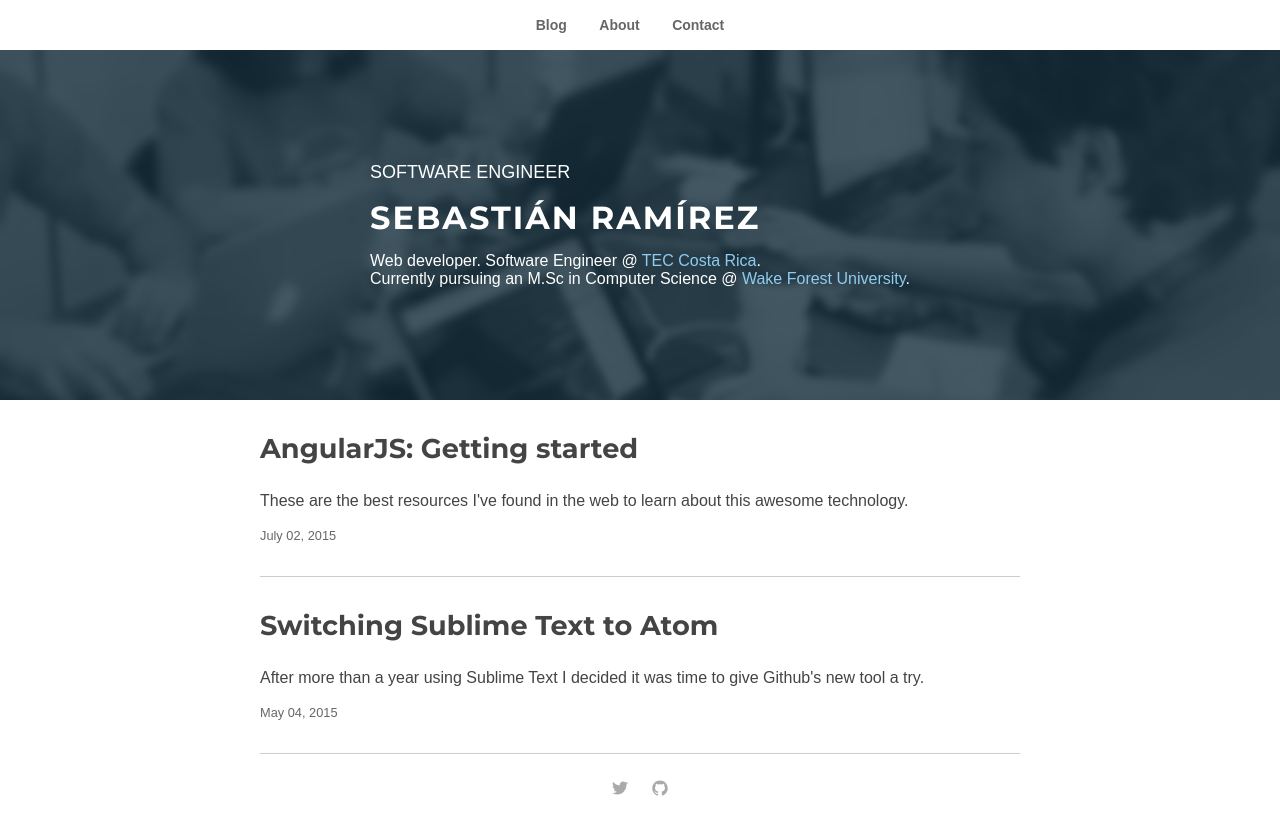
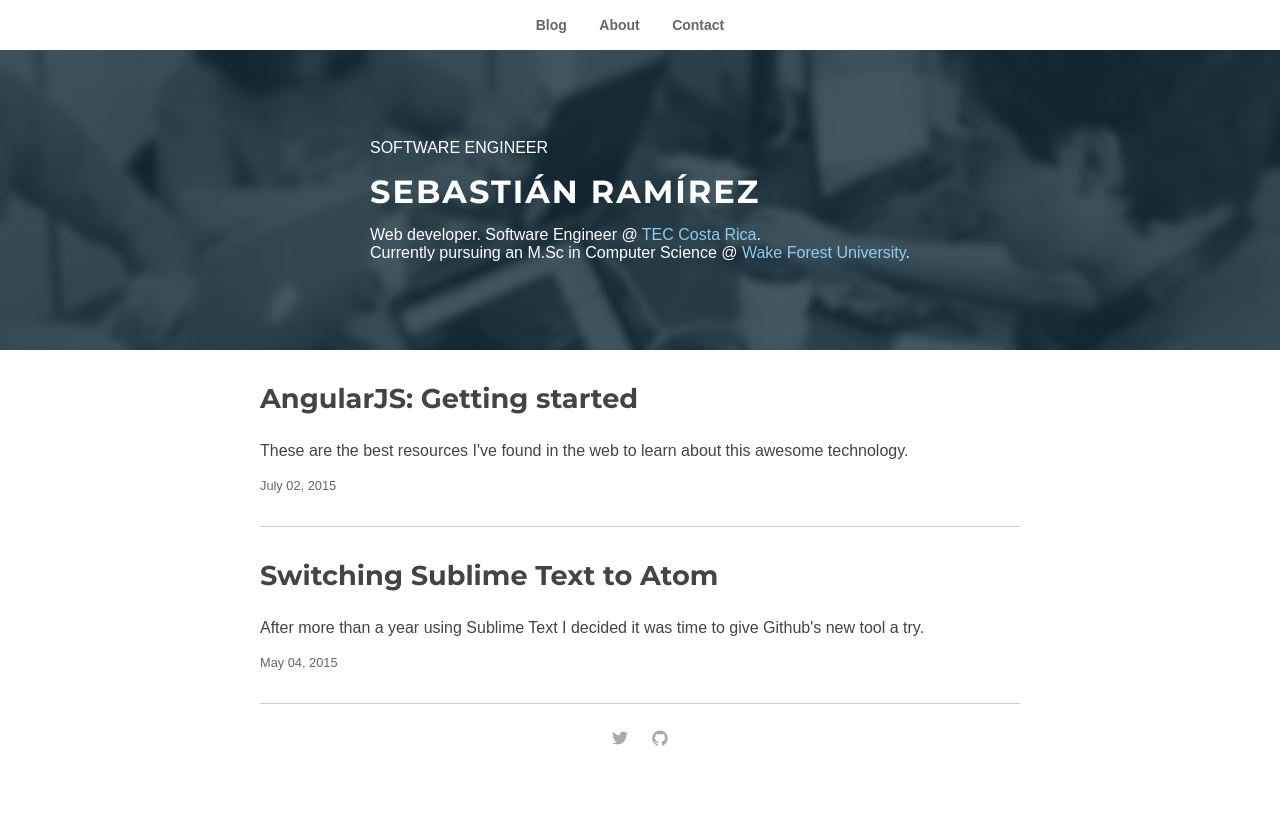
Before and after one commit to s-ramirez/s-ramirez.github.io, a Jekyll site: the page built from index.html, in a window 1280 px wide. Shown: the top 835 px of the page. Built offline with Jekyll 4.4.1, drawn with Linux system fonts in a browser that asks for light colours; the list of posts is cut into pages by our own code.

Commit message:
Format fixes and styling

```diff
--- a/css/styles.scss
+++ b/css/styles.scss
@@ -40,7 +40,7 @@ header {
 }
 
 .cover {
-  height: 350px;
+  height: 300px;
   background-size: cover;
   background-image: url("/images/cover.jpg");
 
@@ -60,7 +60,7 @@ header {
 
       small {
           text-transform: uppercase;
-          font-size: 18px;
+          font-size: 1em;
       }
 
       h1 {
```
